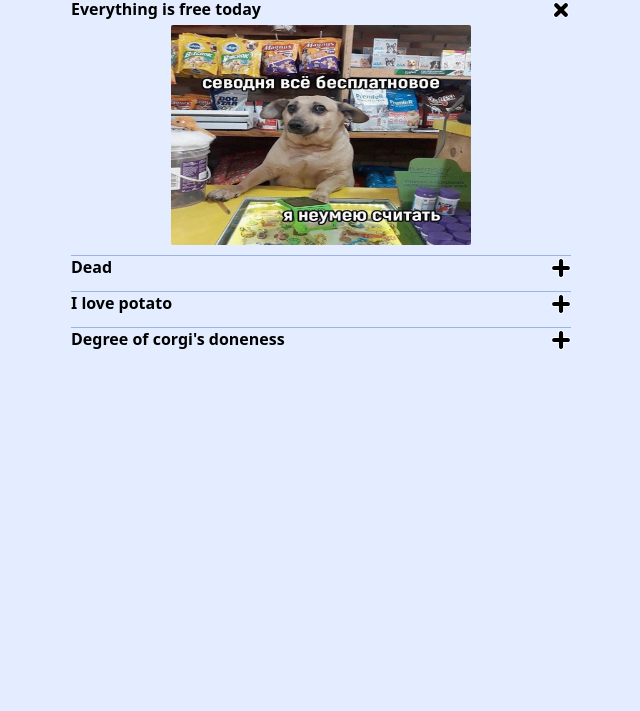
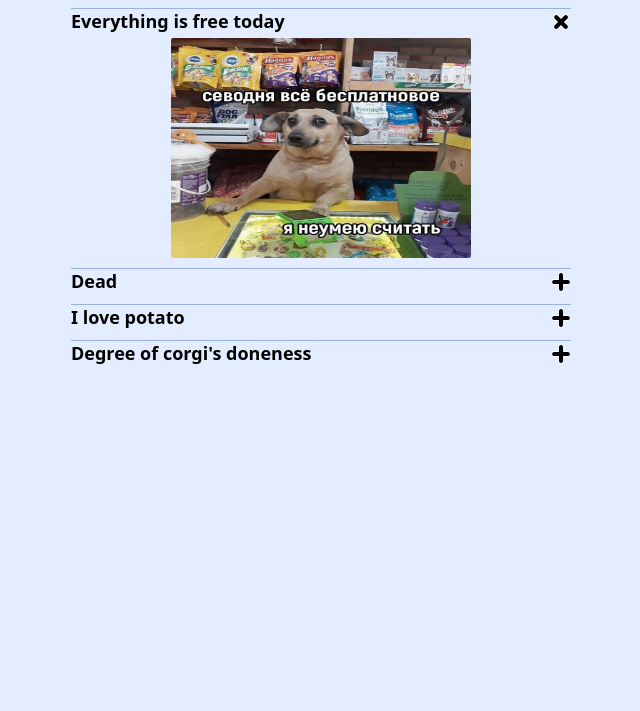
Before and after one commit to timursk/cssBayan, a plain HTML site: page cssBayan/index.html in a window 1280 px wide. Shown: the part 89-800 px from the top of the page, without its empty margins (319-959 px from the left). Drawn offline with Linux system fonts and the light colour scheme.

Commit message:
feat: add fontsize changing & hover cursor (Sun, Mar 12, 2023 01:15:30 AM)

```diff
--- a/cssBayan/style.css
+++ b/cssBayan/style.css
@@ -17,16 +17,25 @@ body {
 }
 
 @media (min-width: 320px) {
+  body {
+    font-size: 16px;
+  }
   .accordion {
     width: 300px;
   }
 }
 @media (min-width: 820px) {
+  body {
+    font-size: 18px;
+  }
   .accordion {
     width: 500px;
   }
 }
 @media (min-width: 1920px) {
+  body {
+    font-size: 22px;
+  }
   .accordion {
     width: 800px;
   }
@@ -38,14 +47,14 @@ body {
   }
 
   .accordion-item:hover .accordion-meme {
-  margin-top: 5px;
-  height: 220px;
-  opacity: 1;
+    margin-top: 5px;
+    height: 220px;
+    opacity: 1;
   }
-}
 
-.accordion {
-  width: 500px;
+  .accordion-item:hover > .accordion-label {
+    cursor: pointer;
+  }
 }
 
 .accordion-item {
```
